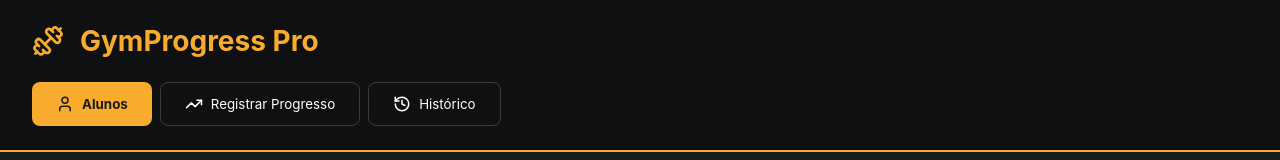
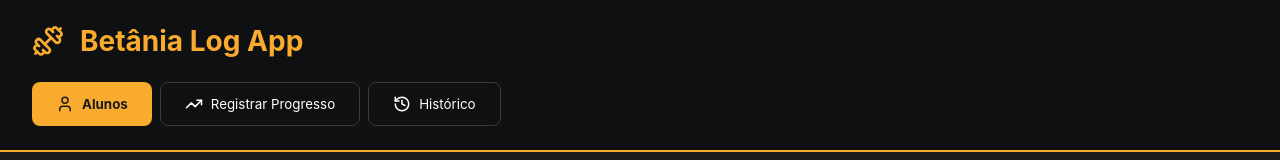
Before and after one commit to FelipeCCm/betania_logapp, a React (Vite) app: page / in a window 1280 px wide. Shown: the top 160 px of the page. Built offline with nearby package versions, Linux system fonts and the light colour scheme; no server answers; the database is empty.

Commit message:
Change name

```diff
--- a/src/App.jsx
+++ b/src/App.jsx
@@ -77,7 +77,7 @@ function App() {
           <div style={{ display: 'flex', alignItems: 'center', gap: '1rem', marginBottom: '1.5rem' }}>
             <Dumbbell size={32} color="#f9ab2d" />
             <h1 style={{ fontSize: '1.75rem', fontWeight: 'bold', color: '#f9ab2d', margin: 0 }}>
-              GymProgress Pro
+              Betânia Log App
             </h1>
           </div>
 
```
